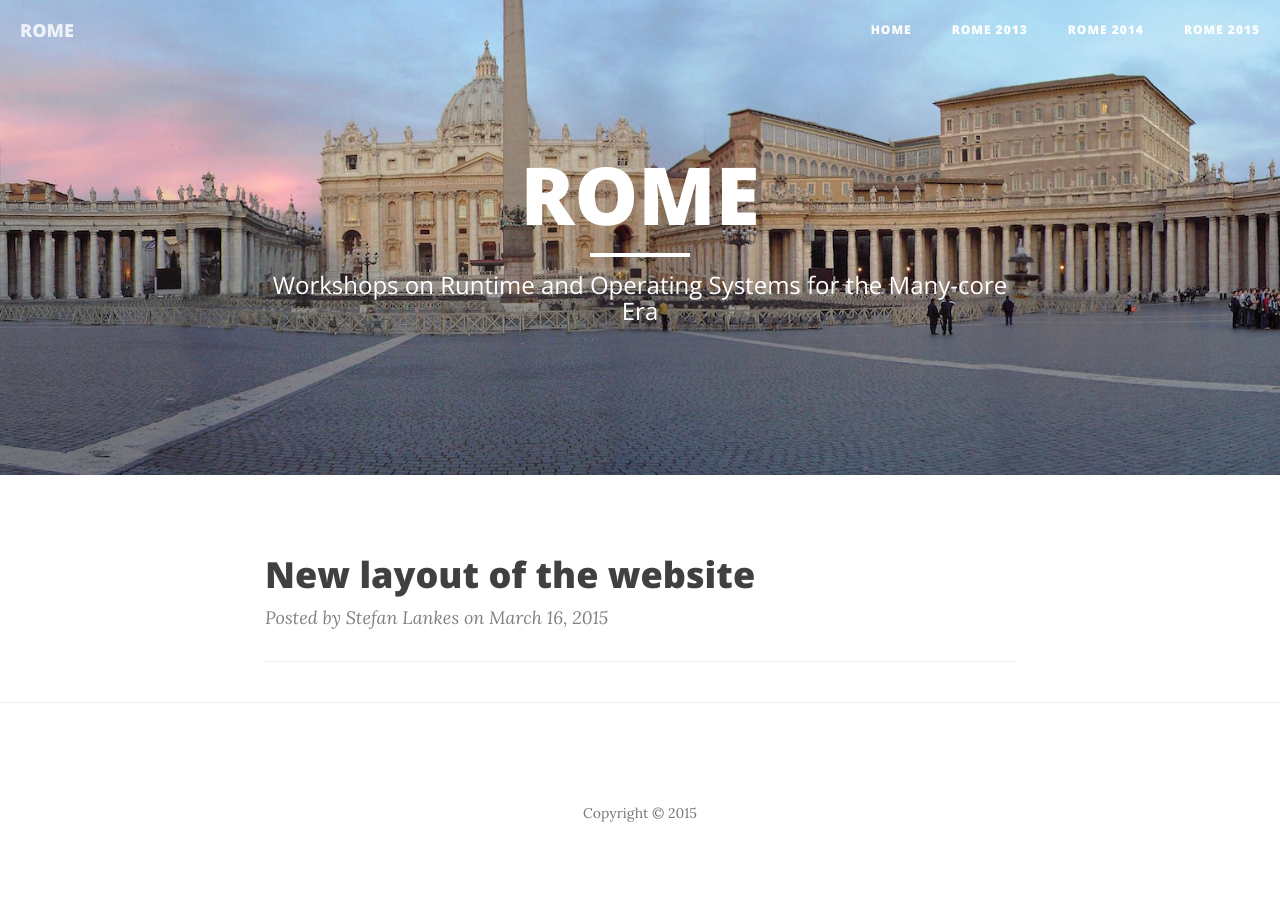
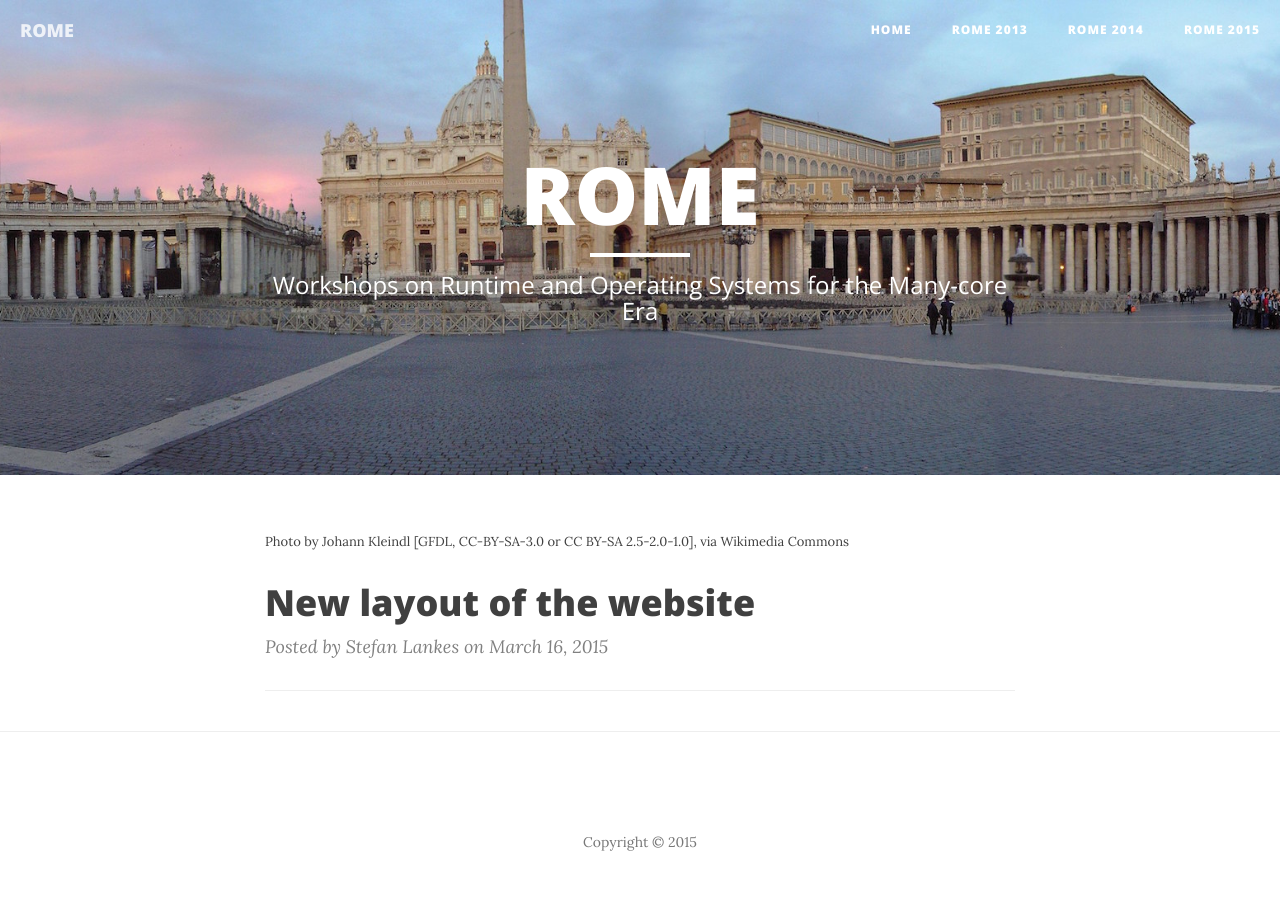
Before and after one commit to WROME/wrome.github.io, a Jekyll site: the page built from index.html, in a window 1280 px wide. Built offline with Jekyll 4.4.1, drawn with Linux system fonts in a browser that asks for light colours; nearby versions of some CDN libraries; the list of posts is cut into pages by our own code.

Commit message:
add license info

```diff
--- a/index.html
+++ b/index.html
@@ -2,6 +2,10 @@
 layout: page
 description: "Workshops on Runtime and Operating Systems for the Many-core Era"
 ---
+
+<span style="font-size:small">
+Photo by Johann Kleindl [<a href="http://www.gnu.org/copyleft/fdl.html">GFDL</a>, <a href="http://creativecommons.org/licenses/by-sa/3.0/">CC-BY-SA-3.0</a> or <a href="http://creativecommons.org/licenses/by-sa/2.5-2.0-1.0">CC BY-SA 2.5-2.0-1.0</a>], <a href="https://commons.wikimedia.org/wiki/File%3AVatikan_Kolonaden_Petersdom.jpg">via Wikimedia Commons</a>
+</span>
 
 {% for post in paginator.posts %}
 <div class="post-preview">
```
